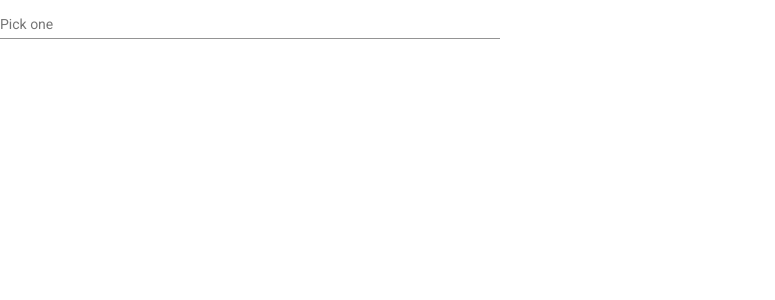
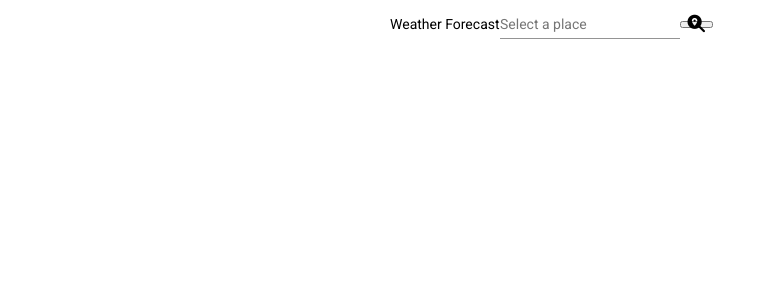
Before and after one commit to santiago5087/weatherForecast-app, an Angular app: page / in a window 1280 px wide. Shown: the top 300 px of the page, without its empty margins (0-775 px from the left). Built offline with nearby package versions, Linux system fonts and the light colour scheme.

Commit message:
Font awesome added

```diff
--- a/src/app/components/navigation/navigation.component.html
+++ b/src/app/components/navigation/navigation.component.html
@@ -1,7 +1,10 @@
-<form class="example-form" (ngSubmit)="selectedOption()">
-  <mat-form-field class="example-full-width">
+<div fxLayout="row" fxLayoutAlign="center center">
+<form  class="example-form" (ngSubmit)="selectedOption()" style="width: 100%;">
+  <span class="main-title">Weather Forecast</span>
+
+  <mat-form-field class="">
     <input type="text"
-           placeholder="Pick one"
+           placeholder="Select a place"
            matInput
            [formControl]="myControl"
            [matAutocomplete]="auto">
@@ -11,4 +14,7 @@
       </mat-option>
     </mat-autocomplete>
   </mat-form-field>
+
+  <button type="submit" class="fas fa-search-location fa-lg"></button>
 </form>
+</div>
--- a/src/app/components/navigation/navigation.component.ts
+++ b/src/app/components/navigation/navigation.component.ts
@@ -1,6 +1,6 @@
 import { Component, OnInit } from '@angular/core';
 import { FormControl } from '@angular/forms';
-import { Observable, Subscription } from 'rxjs';
+import { Subscription } from 'rxjs';
 
 import { SearchService } from '../../services/search.service';
 import { WeatherService } from '../../services/weather.service';
--- a/src/index.html
+++ b/src/index.html
@@ -8,6 +8,9 @@
   <link rel="icon" type="image/x-icon" href="favicon.ico">
   <link href="https://fonts.googleapis.com/css?family=Roboto:300,400,500&display=swap" rel="stylesheet">
   <link href="https://fonts.googleapis.com/icon?family=Material+Icons" rel="stylesheet">
+
+  <!-- FONT AWESOME-->
+  <script src="https://kit.fontawesome.com/79241b7d38.js" crossorigin="anonymous"></script>
 </head>
 <body class="mat-typography">
   <app-root></app-root>
```
